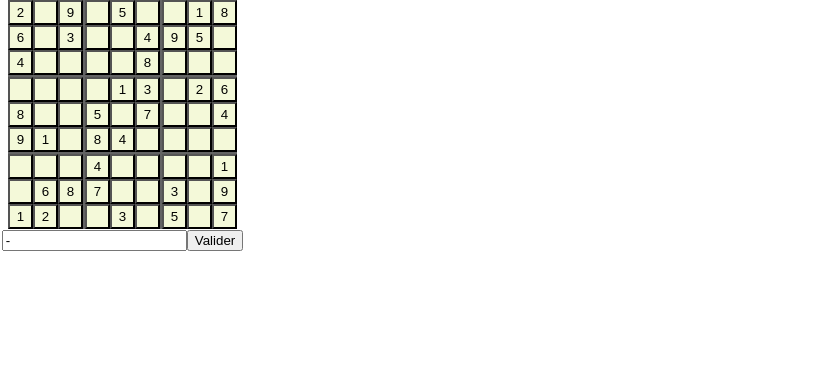
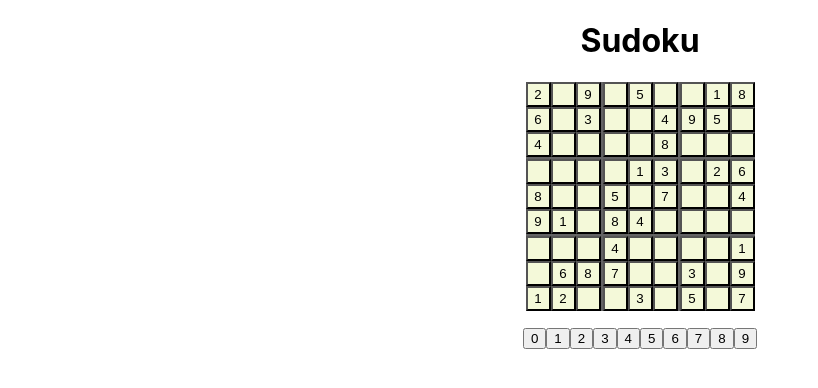
Before and after one commit to JeanLi06/sudoku, a React (Create React App) app: page / in a window 1280 px wide. Shown: the top 388 px of the page, without its empty margins (0-818 px from the left). Built offline with nearby package versions, Linux system fonts and the light colour scheme.

Commit message:
ajout boutons choix 0-9

```diff
--- a/package.json
+++ b/package.json
@@ -24,5 +24,7 @@
       "last 1 firefox version",
       "last 1 safari version"
     ]
+  },
+  "devDependencies": {
   }
 }
--- a/src/App.css
+++ b/src/App.css
@@ -1,17 +1,11 @@
-.App {
+.Board {
     text-align: center;
     display: inline-block;
     width: 245px;
     height: auto;
 }
 
-.square {
-    width: 25px;
-    height: 25px;
-    background-color: #f4f9d9;
-    vertical-align: bottom;
-    padding: 0px;
-}
+
 
 .span-square{
     display: inline-block;
--- a/src/App.js
+++ b/src/App.js
@@ -1,6 +1,7 @@
 import React from 'react';
 import './App.css';
-import Square from "./Square";
+import Square from "./Square/Square";
+import Input from "./Input/Input";
 
 class App extends React.Component {
     //Un grille de sudoku facile et valide
@@ -18,7 +19,8 @@ class App extends React.Component {
             null, 6, 8, 7, null, null, 3, null, 9,
             1, 2, null, null, 3, null, 5, null, 7
         ],
-        clickedSquare: ''
+        clickedSquare: '',
+        inputValue: 'Valeur'
     };
 
     // Change la valeur sur la grille, aux coordonnees x,y
@@ -38,20 +40,33 @@ class App extends React.Component {
         });
     };
 
+    //Récupère la valeur de la case cliquée, et la passe à l'input
+    getValue = (square_value) => {
+        console.log(square_value);
+    };
+
+    clickedSquareHandler = () => {
+        console.log("Evènement: ");
+    };
+
     render() {
         return (
-            <div className="App">
-                {this.state.board.map((square_value, square_index) => (
+            <div>
+                <h1>Sudoku</h1>
+                <div className="Board">
+                    {this.state.board.map((square_value, square_index, event) => (
                         <Square square_value={square_value}
                                 square_index={square_index}
                                 key={square_index}
                                 getCoordonates={this.getCoordonates}
+                                getValue={this.getValue}
+                                clickedSquareHandler={this.clickedSquareHandler}
                         />
                     ))}
-                <form action="">
-                    <input type="text" defaultValue="-"/>
-                    <input type="submit" value="Valider"/>
-                </form>
+                </div>
+                <div>
+                    <Input value={this.state.inputValue}/>
+                </div>
             </div>
         )
     }
--- /dev/null
+++ b/src/Input/Input.jsx
@@ -0,0 +1,33 @@
+import React from "react";
+
+//Gestion de la valeur de la case cliquée
+const input = (props) => {
+    const ulUserChoice = {
+        padding: '0'
+    };
+    const liStyle = {
+        display: 'inline-block'
+    };
+    const buttonStyle = {
+        cursor: 'pointer'
+    };
+    return (
+        <ul style={ulUserChoice}
+            onClick={(event) => {
+                const userValueChoice = event.target.innerHTML;
+                if (!isNaN(userValueChoice)) {
+                    console.log(userValueChoice);
+                }
+            }}>
+            {[0, 1, 2, 3, 4, 5, 6, 7, 8, 9].map((item) => {
+                return <li key={item}
+                           style={liStyle}>
+                    <button style={buttonStyle}>{item}</button>
+                </li>
+            })}
+
+        </ul>
+    );
+};
+
+export default input;
--- /dev/null
+++ b/src/Square/Square.css
@@ -0,0 +1,7 @@
+.Square {
+    width: 25px;
+    height: 25px;
+    background-color: #f4f9d9;
+    vertical-align: bottom;
+    padding: 0px;
+}
--- a/src/Square.jsx
+++ b/src/Square/Square.jsx
@@ -1,8 +1,9 @@
 import React from "react";
+import './Square.css';
 
 //Définit une case de la grille de Sudoku, en générant une bodure
 // pour séparer les régions. Index de 0 à 80.
-const Square = ({square_index, square_value, getCoordonates}) => {
+const Square = ({square_index, square_value, getCoordonates, getValue, clickedSquareHandler}) => {
     return (
         <span className={"span-square " +
         (((square_index >= 18 && square_index <= 26) ||
@@ -11,10 +12,17 @@ const Square = ({square_index, square_value, getCoordonates}) => {
         ((((square_index - 2) % 9 === 0 || (square_index - 5) % 9 === 0
         )) ? 'span-column' : '')
         }>
-        <button className="square"
+        <button className="Square"
                 id={square_index}
                 key={square_index}
-                onClick={() => getCoordonates(square_index)}>
+                onClick={() => {
+                    getCoordonates(square_index);
+                    getValue(square_value);
+                    clickedSquareHandler();
+                }}
+                onChange={() => {
+                    console.log('change');
+                }}>
             {square_value}
         </button>
         </span>
--- a/src/index.css
+++ b/src/index.css
@@ -7,7 +7,9 @@ body {
   -moz-osx-font-smoothing: grayscale;
 }
 
-
+#root{
+    text-align: center;
+}
 
 code {
   font-family: source-code-pro, Menlo, Monaco, Consolas, "Courier New",
```
Lines whose indentation alone changed are shown as unchanged.
